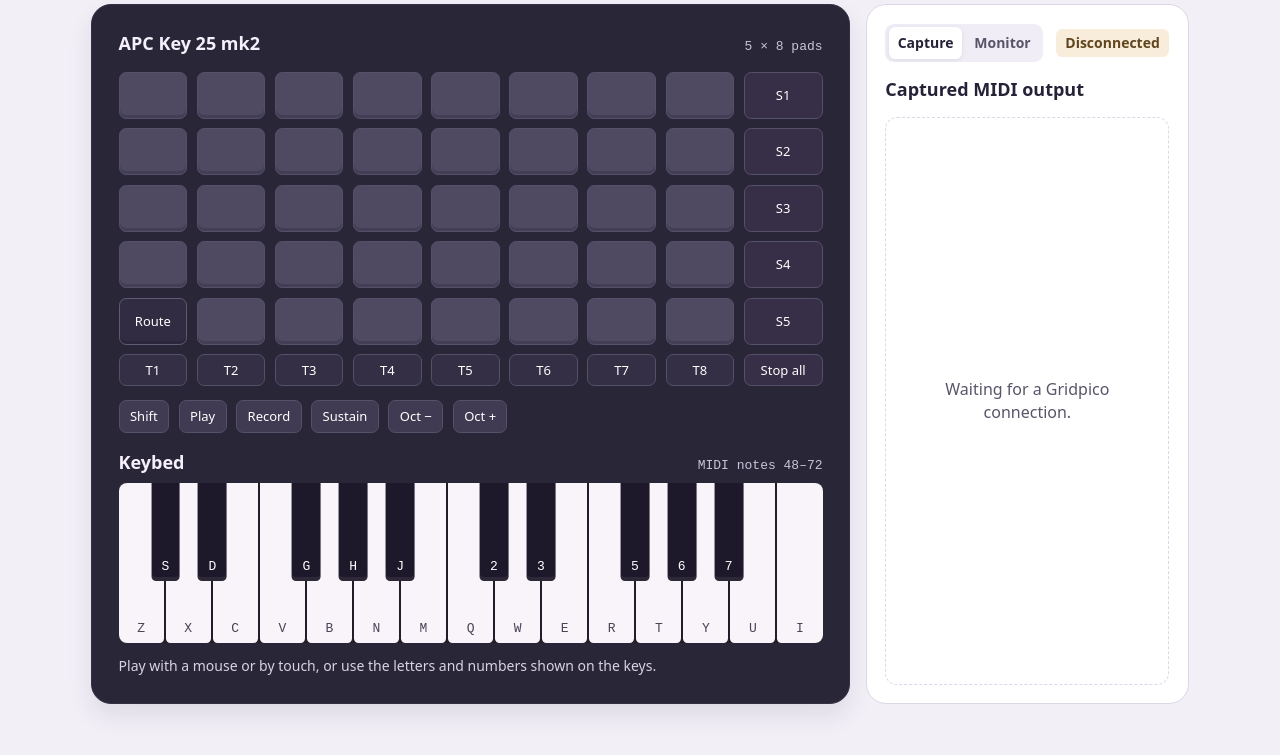
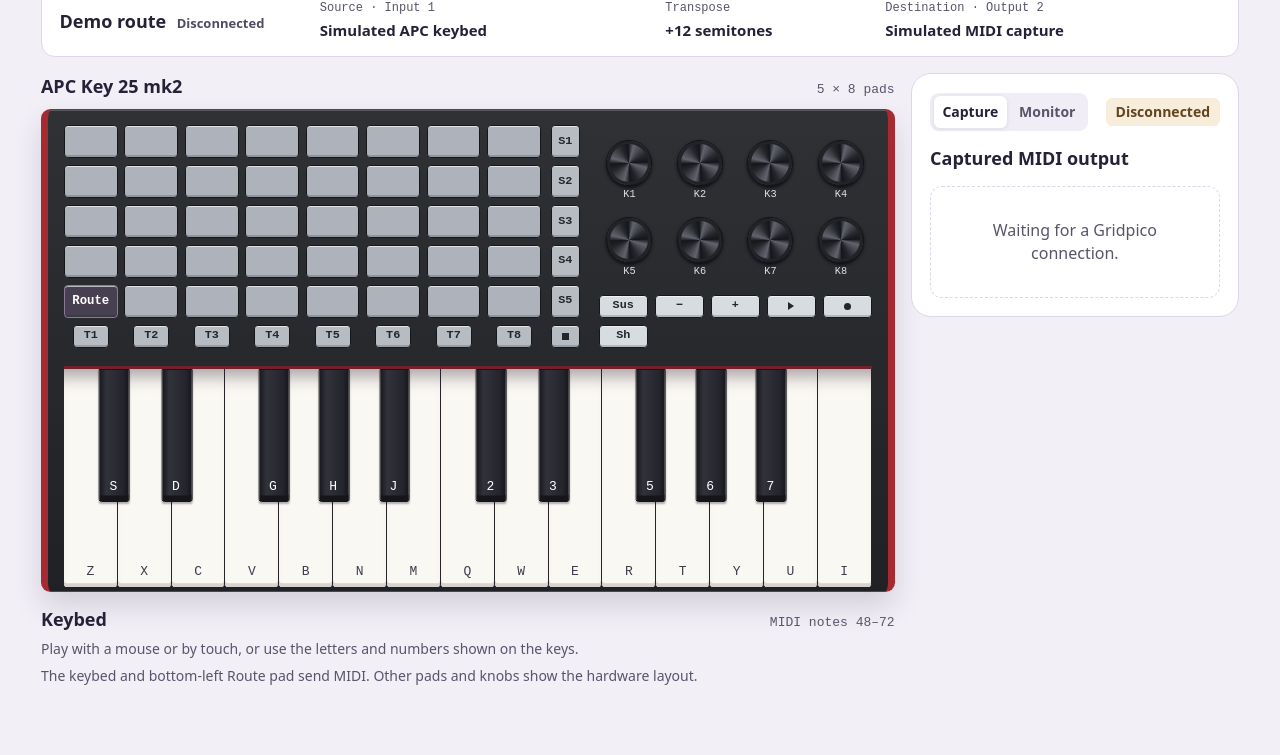
Before and after one commit to NevynIt/gridpico, a plain HTML site: page web/apc/index.html in a window 1280 px wide. Shown: the part 160-915 px from the top of the page. After the commit the page ends 887 px from the top, so only its background shows below. Drawn offline with Linux system fonts and the light colour scheme.

Commit message:
Refine Web APC layout and document verified maturity

```diff
--- a/web/apc/index.html
+++ b/web/apc/index.html
@@ -16,65 +16,119 @@
   }
   * { box-sizing: border-box; }
   body { margin: 0; background: #f2eff7; color: var(--ink); }
-  main { max-width: 75rem; margin: auto; padding: clamp(1rem, 4vw, 3.5rem); }
+  main { max-width: 80rem; margin: auto; padding: clamp(.625rem, 3.2vw, 3rem); }
   h1, h2, p { margin: 0; }
   h1 { font-size: clamp(2rem, 5vw, 3.5rem); line-height: 1.05; letter-spacing: -.06em; }
   h2 { line-height: 1.25; font-size: 1.125rem; }
-  header { margin-bottom: 1.75rem; }
+  header { margin-bottom: 1.25rem; }
   header p { margin-bottom: .5rem; color: var(--muted); }
-  .workspace { display: grid; grid-template-columns: minmax(0, 2.35fr) minmax(17rem, 1fr); gap: 1rem; align-items: stretch; }
+  .fixture {
+    display: grid; grid-template-columns: minmax(9rem, .8fr) minmax(0, 3fr); gap: .8rem 1.25rem;
+    align-items: center; margin-bottom: 1rem; padding: .9rem 1.1rem;
+    background: #fff; border: 1px solid var(--line); border-radius: .85rem;
+  }
+  .fixture-heading { display: flex; align-items: baseline; flex-wrap: wrap; gap: .35rem .65rem; }
+  .route-status { font-size: .8125rem; font-weight: 650; color: #514a63; }
+  .route-status[data-state="active"] { color: #21613f; }
+  .route-status[data-state="off"] { color: #885126; }
+  .fixture dl { display: grid; grid-template-columns: 1.2fr .75fr 1.2fr; gap: .65rem; margin: 0; }
+  .fixture dt { font: .75rem/1.3 var(--mono); color: var(--muted); }
+  .fixture dd { margin: .2rem 0 0; font-size: .9375rem; font-weight: 600; }
+  .workspace { display: grid; grid-template-columns: minmax(0, 2.6fr) minmax(17rem, 1fr); gap: 1rem; align-items: start; }
   .surface {
-    background: #292638; color: #f5f0fb; border: 1px solid #353045;
-    border-radius: 1.25rem; padding: clamp(.75rem, 2.6vw, 1.65rem);
-    box-shadow: 0 12px 24px #2a204218;
+    min-width: 0;
   }
   .surface-heading, .keybed-heading {
     display: flex; align-items: baseline; justify-content: space-between; flex-wrap: wrap; gap: .35rem .75rem;
   }
-  .surface-heading { margin-bottom: 1rem; }
-  .surface small { color: #cbc4d8; }
+  .surface-heading { margin: .1rem 0 .6rem; }
+  .surface small { color: var(--muted); }
   small, .mono { font: .8125rem/1.4 var(--mono); }
   button { font: inherit; cursor: pointer; touch-action: manipulation; }
   button:focus-visible { outline: 3px solid #d6bdff; outline-offset: -3px; z-index: 3; }
-  .panel, .transport { display: grid; gap: clamp(.25rem, 1vw, .6rem); }
-  .panel { grid-template-columns: repeat(8, minmax(0, 1fr)) minmax(2.65rem, 1.15fr); }
+  .instrument {
+    background: linear-gradient(#303135, #202125); color: #f5f0fb;
+    border: 1px solid #48494d; border-inline: clamp(.2rem, .55vw, .45rem) solid #a72a32;
+    border-radius: .6rem; padding: clamp(.4rem, 1.2vw, 1rem) clamp(.35rem, 1.3vw, 1rem) .28rem;
+    box-shadow: 0 14px 28px #2a254227, inset 0 1px #ffffff32;
+  }
+  .deck {
+    display: grid; grid-template-columns: minmax(0, 1.9fr) minmax(0, 1fr);
+    gap: clamp(.35rem, 1.25vw, 1rem);
+    margin-bottom: clamp(.5rem, 1.4vw, 1.1rem);
+  }
+  .deck-side { display: grid; grid-template-rows: 1fr auto; }
+  .panel, .transport, .knobs { display: grid; gap: clamp(.16rem, .58vw, .43rem); }
+  .panel { grid-template-columns: repeat(8, minmax(0, 1fr)) minmax(0, .65fr); align-items: stretch; }
   .control {
-    background: #403b52; color: #fff; border: 1px solid #56506a; border-radius: .45rem;
-    min-width: 0; min-height: 2rem; padding: .25rem .12rem; font-size: .8125rem;
+    background: #d6dce0; color: #24262a; border: 1px solid #16171b; border-radius: .24rem;
+    box-shadow: inset 0 1px #ffffffa0, inset 0 -2px #14151c30;
+    min-width: 0; min-height: 1.45rem; padding: .13rem 0;
+    font: 650 clamp(.54rem, .92vw, .75rem)/1 var(--mono);
     user-select: none;
   }
-  .pad { aspect-ratio: 1.46; background: #4f4962; box-shadow: inset 0 -3px #18152938; }
-  .scene { background: #372f48; }
-  .track { background: #342f44; }
-  .transport { display: flex; flex-wrap: wrap; margin: .875rem 0 1.15rem; }
-  .transport .control { padding: .365rem .65rem; }
-  .transport .control:disabled { color: #aaa0b9; cursor: default; }
-  .keybed-heading { margin-bottom: .5rem; }
+  .pad { width: 100%; aspect-ratio: 1.62; background: #aeb3bb; }
+  .scene, .track { background: #b7bcc2; }
+  .track, .scene { width: 82%; justify-self: center; }
+  .track { width: 67%; }
+  .play::after, .record::after, .stop::after { content: ""; display: block; margin: auto; }
+  .play::after { width: 0; height: 0; border: .26rem solid transparent; border-left: .42rem solid currentColor; border-right: 0; }
+  .record::after, .stop::after { width: .44rem; aspect-ratio: 1; background: currentColor; }
+  .record::after { border-radius: 50%; }
+  .knobs {
+    grid-template-columns: repeat(4, minmax(0, 1fr)); gap: clamp(.16rem, .7vw, .65rem);
+    align-content: space-evenly;
+    margin: clamp(.05rem, .55vw, .4rem) 0 clamp(.25rem, .8vw, .65rem); padding: 0; list-style: none;
+  }
+  .knobs li {
+    display: grid; justify-items: center; gap: .18rem; min-width: 0;
+    color: #e0e0e6; font: clamp(.5rem, .8vw, .6875rem)/1 var(--mono);
+  }
+  .knobs li::before {
+    content: ""; width: min(76%, 2.75rem); aspect-ratio: 1; border-radius: 50%;
+    border: 1px solid #111217;
+    background: repeating-conic-gradient(from 15deg, #62646d, #26272c 48deg, #15161a 72deg, #62646d 90deg);
+    box-shadow: inset 0 0 0 .19rem #222327, 0 .12rem .2rem #0e0e12;
+  }
+  .transport { grid-template-columns: repeat(5, minmax(0, 1fr)); }
+  .transport .control:disabled { color: #72747e; background: #a5a6ae; cursor: default; }
+  .keybed-heading { margin-top: 1rem; }
   .keys {
     position: relative; display: grid; grid-template-columns: repeat(15, minmax(0, 1fr));
-    gap: 2px; height: clamp(6.8rem, 15vw, 10rem); background: #211e2c;
-    overflow: hidden; border-radius: .5rem;
+    width: 100%; aspect-ratio: 3.65; min-height: 7.4rem; background: #191a20;
+    border-top: .2rem solid #741f2c;
   }
   .key {
-    border: 0; border-radius: 0 0 .28rem .28rem; padding: 0 0 .5rem; display: flex;
+    border: 0; border-right: 1px solid #24242a; border-radius: 0 0 .21rem .21rem;
+    padding: 0 0 .55rem; display: flex; min-width: 0;
     align-items: end; justify-content: center; font: .8125rem/1 var(--mono);
-    color: #4a4255; background: #f8f4f9; touch-action: none; user-select: none;
+    color: #403949; background: #faf8f3; touch-action: none; user-select: none;
+    box-shadow: inset 0 -.24rem 0 #d8d1ce, inset 0 1.35rem 1rem -.85rem #ada6a7;
   }
   .key.black {
-    position: absolute; height: 61%; width: 4.1%; left: var(--left); transform: translateX(-50%);
-    color: #fff; background: #1d192a; z-index: 1; box-shadow: inset 0 -4px #fff1;
+    position: absolute; height: 61%; width: max(16px, 3.55%); left: var(--left); transform: translateX(-50%);
+    color: #fff; background: transparent; border: 0; z-index: 1; box-shadow: none;
   }
+  .key.black::before {
+    content: ""; position: absolute; inset: 0; width: min(100%, 3.55cqw); margin-inline: auto;
+    border: 1px solid #15151a; border-radius: 0 0 .16rem .16rem;
+    background: linear-gradient(90deg, #191a1f, #31323a 23%, #24252c 81%, #16171d);
+    box-shadow: inset 0 -.35rem #15151a, 0 2px 2px #19182255;
+  }
+  .keys { container-type: inline-size; }
+  .key span { z-index: 1; }
   .control[data-held], .key[data-held] { color: #27182d; background: var(--accent); }
+  .key.black[data-held] { color: #27182d; background: transparent; }
+  .key.black[data-held]::before { background: var(--accent); }
   .route-pad {
-    --pad-fill: #322c42;
-    --pad-edge: #625a75;
-    font-size: clamp(.55rem, 1.2vw, .8125rem);
+    --pad-fill: #464051;
+    --pad-edge: #8a7894;
+    font-size: clamp(.45rem, 1.1vw, .77rem);
   }
   .route-pad[data-led="green"] { --pad-fill: #176340; --pad-edge: #68dfa0; }
   .route-pad, .route-pad[data-held] { background: var(--pad-fill); border-color: var(--pad-edge); color: #fff; }
   .route-pad[data-held] { box-shadow: inset 0 0 0 3px var(--accent); }
-  .sr-only { position: absolute; width: 1px; height: 1px; overflow: hidden; clip-path: inset(50%); white-space: nowrap; }
-  .playing-help { margin-top: .8rem; color: #d9d2e2; font-size: .875rem; }
+  .playing-help, .mapping-note { margin-top: .4rem; color: var(--muted); font-size: .875rem; }
   .capture {
     display: flex; flex-direction: column; background: #fff; border: 1px solid var(--line);
     border-radius: 1.25rem; padding: 1.15rem; min-width: 0;
@@ -122,8 +176,12 @@
     .workspace { grid-template-columns: minmax(0, 1fr); }
   }
   @media (max-width: 32rem) {
+    .fixture { grid-template-columns: 1fr; padding: .75rem; }
+    .fixture dl { gap: .45rem; }
+    .fixture dd { font-size: .8125rem; }
     .key span { font-size: .6875rem; }
-    .pad { aspect-ratio: auto; }
+    .control { min-height: 1.35rem; }
+    .track, .scene { width: 100%; }
   }
 </style>
 </head>
@@ -134,21 +192,40 @@
     <h1>APC simulator</h1>
   </header>
 
+  <section class="fixture" aria-labelledby="fixture-title">
+    <div class="fixture-heading">
+      <h2 id="fixture-title">Demo route</h2>
+      <span class="route-status" id="route-pad-status" data-state="disconnected" role="status">Disconnected</span>
+    </div>
+    <dl>
+      <div><dt>Source · Input 1</dt><dd>Simulated APC keybed</dd></div>
+      <div><dt>Transpose</dt><dd>+12 semitones</dd></div>
+      <div><dt>Destination · Output 2</dt><dd>Simulated MIDI capture</dd></div>
+    </dl>
+  </section>
+
   <div class="workspace">
     <section class="surface" aria-labelledby="surface-title">
       <div class="surface-heading">
         <h2 id="surface-title">APC Key 25 mk2</h2>
         <small>5 × 8 pads</small>
       </div>
-      <div class="panel" id="panel" role="group" aria-label="Clip pads, scene buttons and track buttons"></div>
-      <span class="sr-only" id="route-pad-status" role="status">Route status unavailable</span>
-      <div class="transport" id="transport" role="group" aria-label="Transport, modifier and keybed controls"></div>
+      <div class="instrument">
+        <div class="deck">
+          <div class="panel" id="panel" role="group" aria-label="Clip pads, scene buttons and track buttons"></div>
+          <div class="deck-side">
+            <ol class="knobs" aria-label="Knob positions"></ol>
+            <div class="transport" id="transport" role="group" aria-label="Transport, modifier and keybed controls"></div>
+          </div>
+        </div>
+        <div class="keys" id="keys" role="group" aria-labelledby="keys-title" aria-describedby="playing-help"></div>
+      </div>
       <div class="keybed-heading">
         <h2 id="keys-title">Keybed</h2>
         <small id="range"></small>
       </div>
-      <div class="keys" id="keys" role="group" aria-labelledby="keys-title" aria-describedby="playing-help"></div>
       <p class="playing-help" id="playing-help">Play with a mouse or by touch, or use the letters and numbers shown on the keys.</p>
+      <p class="mapping-note">The keybed and bottom-left Route pad send MIDI. Other pads and knobs show the hardware layout.</p>
     </section>
 
     <section class="capture" aria-label="Destination MIDI">
@@ -191,6 +268,7 @@
 
 const panel = document.querySelector("#panel");
 const transport = document.querySelector("#transport");
+const knobs = document.querySelector(".knobs");
 const keys = document.querySelector("#keys");
 const range = document.querySelector("#range");
 const connectionState = document.querySelector("#connection");
@@ -205,6 +283,8 @@ const shortcutTargets = new Map();
 const heldInputs = new Map();
 const heldControls = new Map();
 const noteNames = ["C", "C♯", "D", "D♯", "E", "F", "F♯", "G", "G♯", "A", "A♯", "B"];
+// Black key centers, measured in white-key widths from the adjacent boundary.
+const blackKeyOffsets = { 1: -.08, 3: .08, 6: -.12, 8: 0, 10: .12 };
 const keyButtons = [];
 const keyVelocity = 96;
 let firstNote = 48;
@@ -244,18 +324,27 @@ routePad.setAttribute("aria-describedby", "route-pad-status");
 for (let track = 0; track < 8; track++) {
   addPanelButton(panel, `T${track + 1}`, "control track", `Track ${track + 1}`, 0x40 + track);
 }
-addPanelButton(panel, "Stop all", "control scene", "Stop All Clips", 0x51);
-addPanelButton(transport, "Shift", "control", "Shift", 0x62);
-addPanelButton(transport, "Play", "control", "Play", 0x5b);
-addPanelButton(transport, "Record", "control", "Record", 0x5d);
-const sustain = addButton(transport, "Sustain", "control");
+addPanelButton(panel, "", "control scene stop", "Stop All Clips", 0x51);
+for (let number = 1; number <= 8; number++) {
+  const knob = document.createElement("li");
+  knob.textContent = `K${number}`;
+  knobs.append(knob);
+}
+const sustain = addButton(transport, "Sus", "control", "Sustain");
+sustain.title = "Sustain";
 sustain.dataset.apcCc = 0x40;
-const octaveDown = addButton(transport, "Oct −", "control", "Octave down");
-const octaveUp = addButton(transport, "Oct +", "control", "Octave up");
+const octaveDown = addButton(transport, "−", "control", "Octave down");
+const octaveUp = addButton(transport, "+", "control", "Octave up");
+octaveDown.title = "Octave down";
+octaveUp.title = "Octave up";
+addPanelButton(transport, "", "control play", "Play", 0x5b);
+addPanelButton(transport, "", "control record", "Record", 0x5d);
+addPanelButton(transport, "Sh", "control", "Shift", 0x62);
 
 let whiteKeys = 0;
 for (const [index, shortcut] of shortcuts.entries()) {
-  const isBlack = noteNames[index % 12].includes("♯");
+  const offset = blackKeyOffsets[index % 12];
+  const isBlack = offset !== undefined;
   const button = addButton(keys, "", isBlack ? "key black" : "key");
   const label = document.createElement("span");
   label.textContent = shortcut;
@@ -266,7 +355,7 @@ for (const [index, shortcut] of shortcuts.entries()) {
   shortcutTargets.set(shortcut, button);
   keyButtons.push(button);
   if (isBlack) {
-    button.style.setProperty("--left", `${whiteKeys / 15 * 100}%`);
+    button.style.setProperty("--left", `${(whiteKeys + offset) / 15 * 100}%`);
   } else {
     whiteKeys++;
   }
@@ -323,8 +412,17 @@ function sendRoutePad(pressed) {
 function setRoutePadLed(state) {
   if (state) routePad.dataset.led = state;
   else delete routePad.dataset.led;
-  routePadStatus.textContent = state === "green" ? "Route active"
-    : state === "dark" ? "Route inactive" : "Route status unavailable";
+  renderRouteStatus();
+}
+
+function renderRouteStatus() {
+  const led = routePad.dataset.led;
+  const fallback = connection && !connection.closing ? "waiting" : "disconnected";
+  const state = led === "green" ? "active" : led === "dark" ? "off" : fallback;
+  if (routePadStatus.dataset.state === state) return;
+  const label = { active: "Active", off: "Off", waiting: "Waiting for feedback", disconnected: "Disconnected" };
+  routePadStatus.dataset.state = state;
+  routePadStatus.textContent = label[state];
 }
 
 function press(input, button) {
@@ -579,6 +677,7 @@ function setConnectionState(connected) {
   connectionState.textContent = connected ? "Connected" : "Disconnected";
   connectionState.toggleAttribute("data-connected", connected);
   empty.textContent = connected ? "Waiting for MIDI at the destination." : "Waiting for a Gridpico connection.";
+  renderRouteStatus();
 }
 
 function appendCapture(event) {
@@ -607,8 +706,6 @@ window.gridpicoApc = Object.freeze({
     captureRows.replaceChildren();
     captureResults.hidden = true;
     empty.hidden = false;
-    setConnectionState(true);
-
     const active = {
       send,
       sendSurface,
@@ -640,6 +737,7 @@ window.gridpicoApc = Object.freeze({
       },
     };
     connection = active;
+    setConnectionState(true);
     return Object.freeze({
       receiveCapture: active.receiveCapture,
       receiveSurface: active.receiveSurface,
```
Also changed, not shown: PRODUCT_BRIEF.md (+2 -0 lines), ROADMAP.md (+6 -0 lines), docs/AT_A_GLANCE.md (added, +71 -0 lines), web/apc/README.md.
